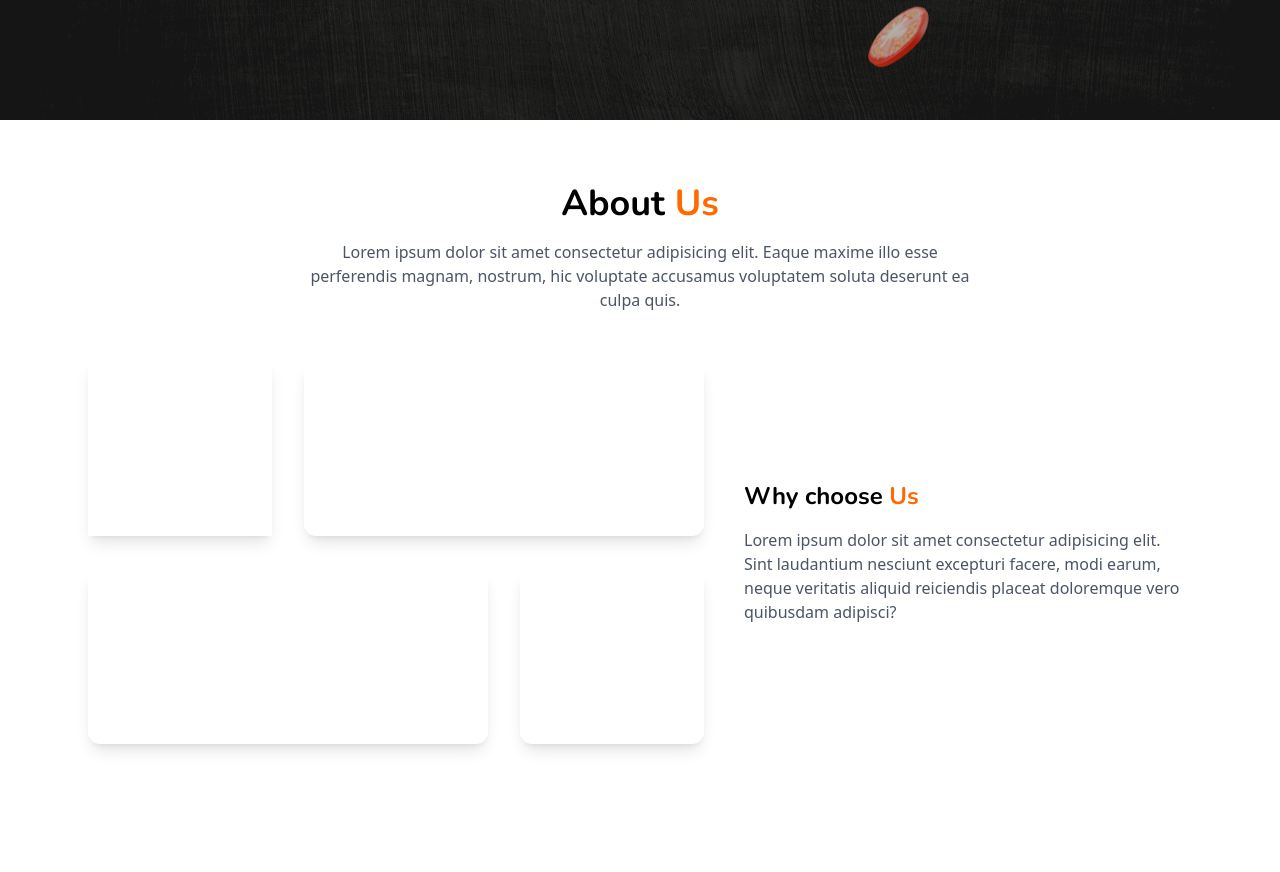
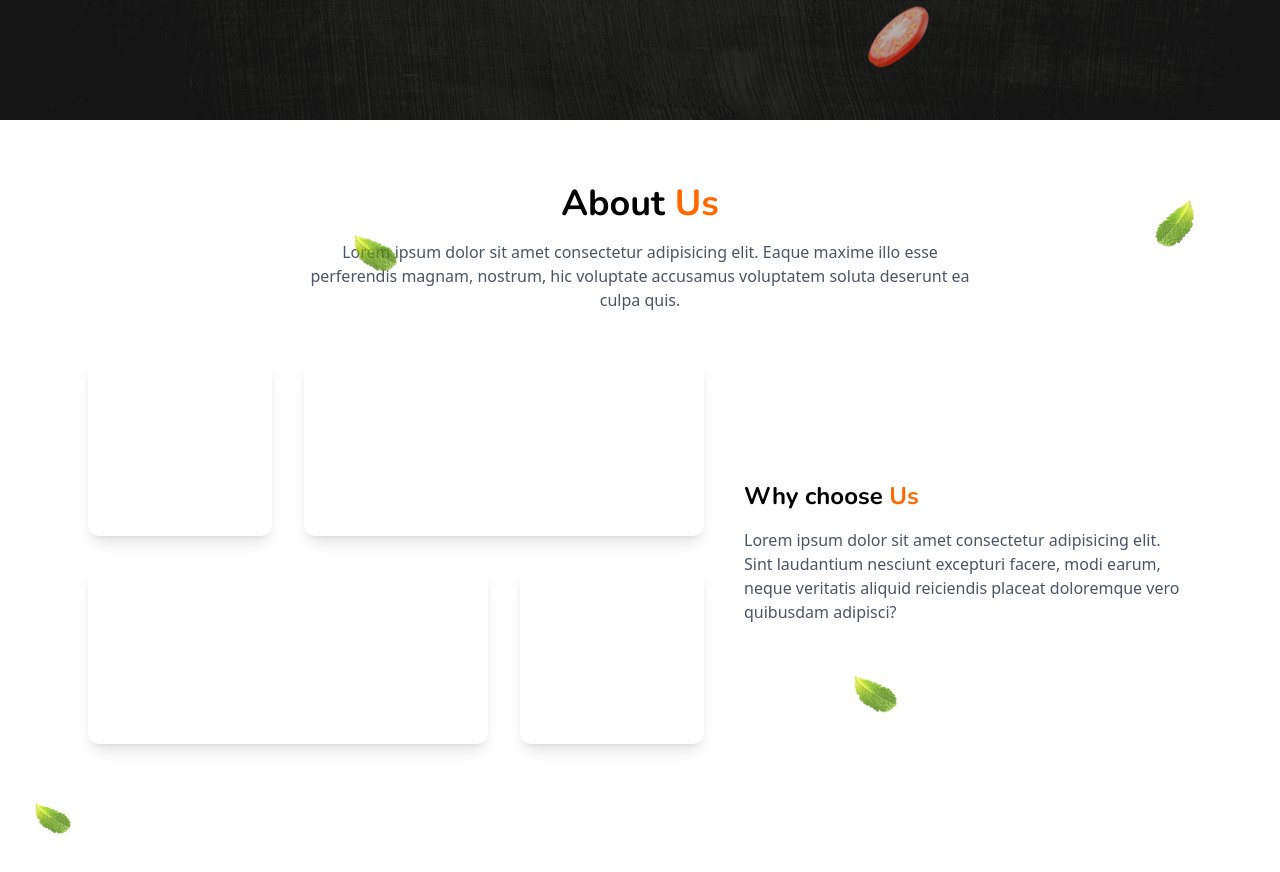
Before and after one commit to javidShabin/delivista-customer-page, a Next.js app: page / in a window 1280 px wide. Shown: the part 680-1552 px from the top of the page. Built offline with nearby package versions, Linux system fonts and the light colour scheme; a web font is replaced by a local one.

Commit message:
Add some animated mint leaf images for make more attractive of the aobut page

```diff
--- a/src/app/about-page/page.tsx
+++ b/src/app/about-page/page.tsx
@@ -3,7 +3,23 @@ import React from "react";
 
 const AboutPage = () => {
   return (
-    <section className="bg-white py-16 h-screen">
+    <section className="bg-white py-16 h-screen relative">
+        <img
+          src="/assets/images/mint.png"
+          className="w-[50px] absolute top-20 sm:top-20 right-16  animate-slideRight"
+        />
+        <img
+          src="/assets/images/mint1.png"
+          className="w-[50px] absolute bottom-20 left-10 animate-slideRight"
+        />
+        <img
+          src="/assets/images/mint1.png"
+          className="w-[60px] absolute top-28 left-90 animate-slideRight"
+        />
+        <img
+          src="/assets/images/mint1.png"
+          className="w-[60px] absolute bottom-50 right-90 animate-slideRight"
+        />
       <div className="max-w-6xl mx-auto px-6">
         <div className="mb-12 text-center">
           <h1 className="text-4xl font-bold mb-4">
@@ -20,7 +36,7 @@ const AboutPage = () => {
           {/* Custom grid design */}
           <div className="grid grid-cols-3 grid-rows-2 gap-8 w-full max-w-4xl">
             {/* Card 1 */}
-            <div className="col-span-1 row-span-1rounded-xl shadow-lg h-44 flex items-start justify-start"></div>
+            <div className="col-span-1 row-span-1 rounded-xl shadow-lg h-44 flex items-start justify-start"></div>
             {/* Card 2 */}
             <div className="col-span-2 row-span-1 rounded-xl shadow-lg h-44 flex items-start justify-start"></div>
             {/* Card 3 */}
```
